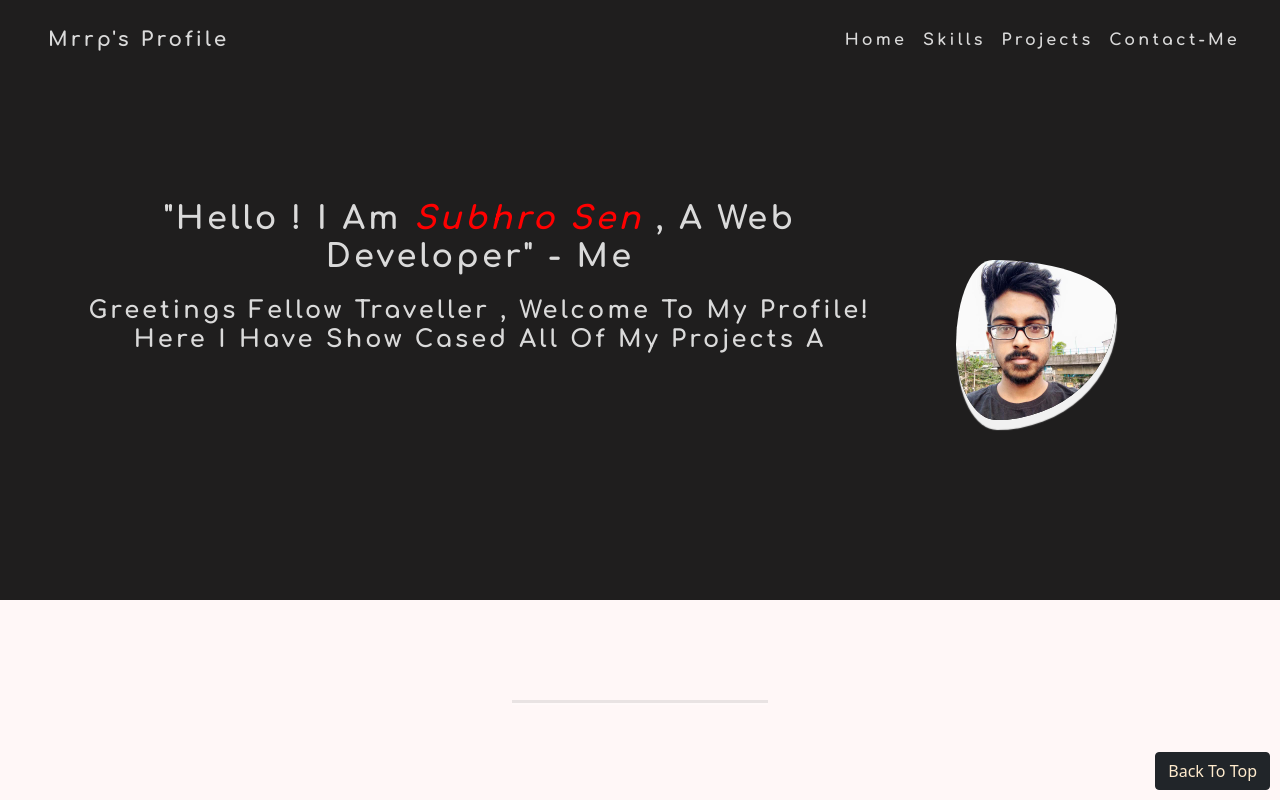
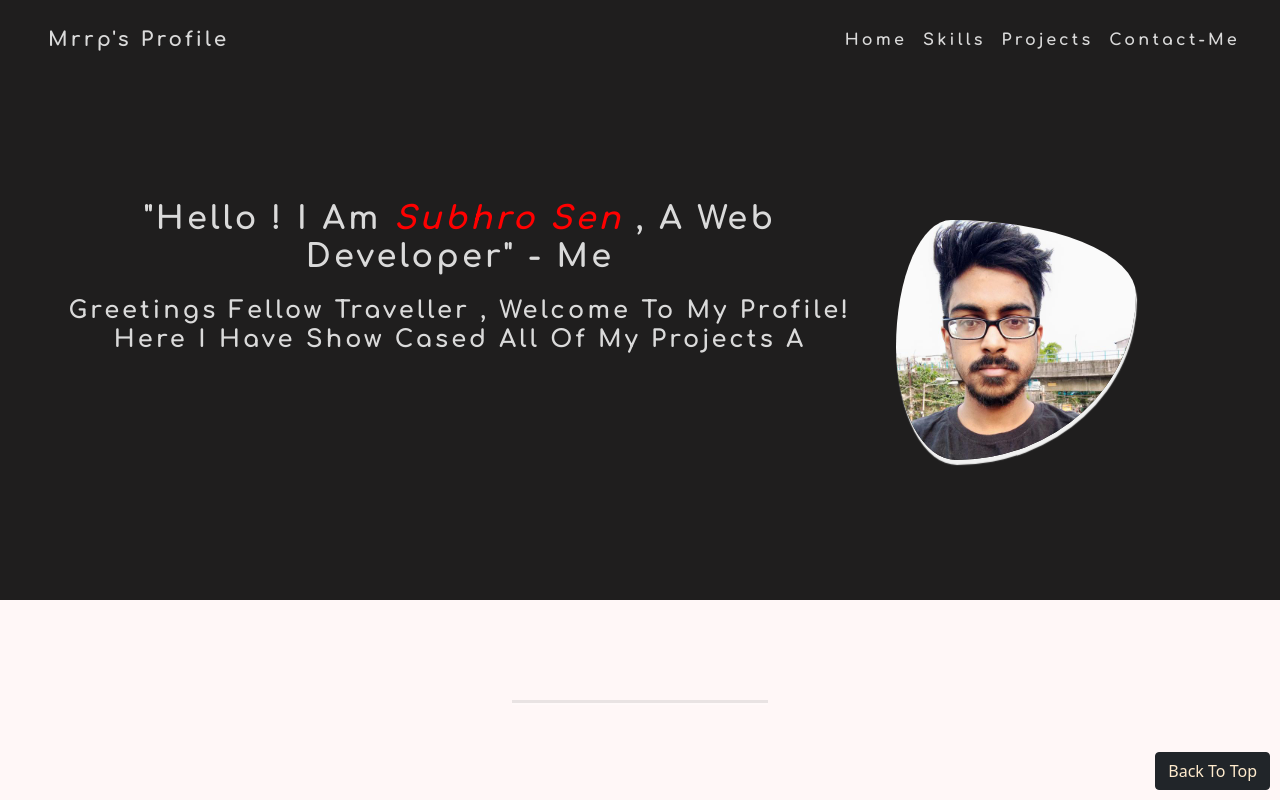
Before and after one commit to 2mrrp97/portfolio, a plain HTML site: page index.html in a window 1280 px wide. Shown: the top 800 px of the page. Drawn offline with nearby package versions, Linux system fonts and the light colour scheme.

Commit message:
Update styles.css

```diff
--- a/styles/styles.css
+++ b/styles/styles.css
@@ -73,19 +73,15 @@ body {
 }
 
 #pp {
-  height: 10rem;
-  margin: 20px;
+  height: 15rem;
+  margin: 20px auto;
   border-radius: 23% 77% 75% 25% / 53% 31% 69% 47%;
   outline: none;
-  transition: 0.5s all ease;
-  box-shadow: 1px 10px 1px #f1f1f1;
+  box-shadow: 1px 5px 1px #f1f1f1;
   border: 0px;
-  margin: 0 auto;
+  margin: 20px auto;
 }
-#pp:hover {
-  height: 11rem;
-  box-shadow: 1px 10px 10px #f1f1f1;
-}
+
 .seperator {
   border-top: 5px solid white;
   border-style: groove;
@@ -138,8 +134,7 @@ body {
 
 .container-fluid {
   background-color: rgb(31, 30, 30);
-  background-position: center;
-  background-repeat: no-repeat;
+
   background-size: cover;
   min-height: 30vh;
   display: flex;
```
